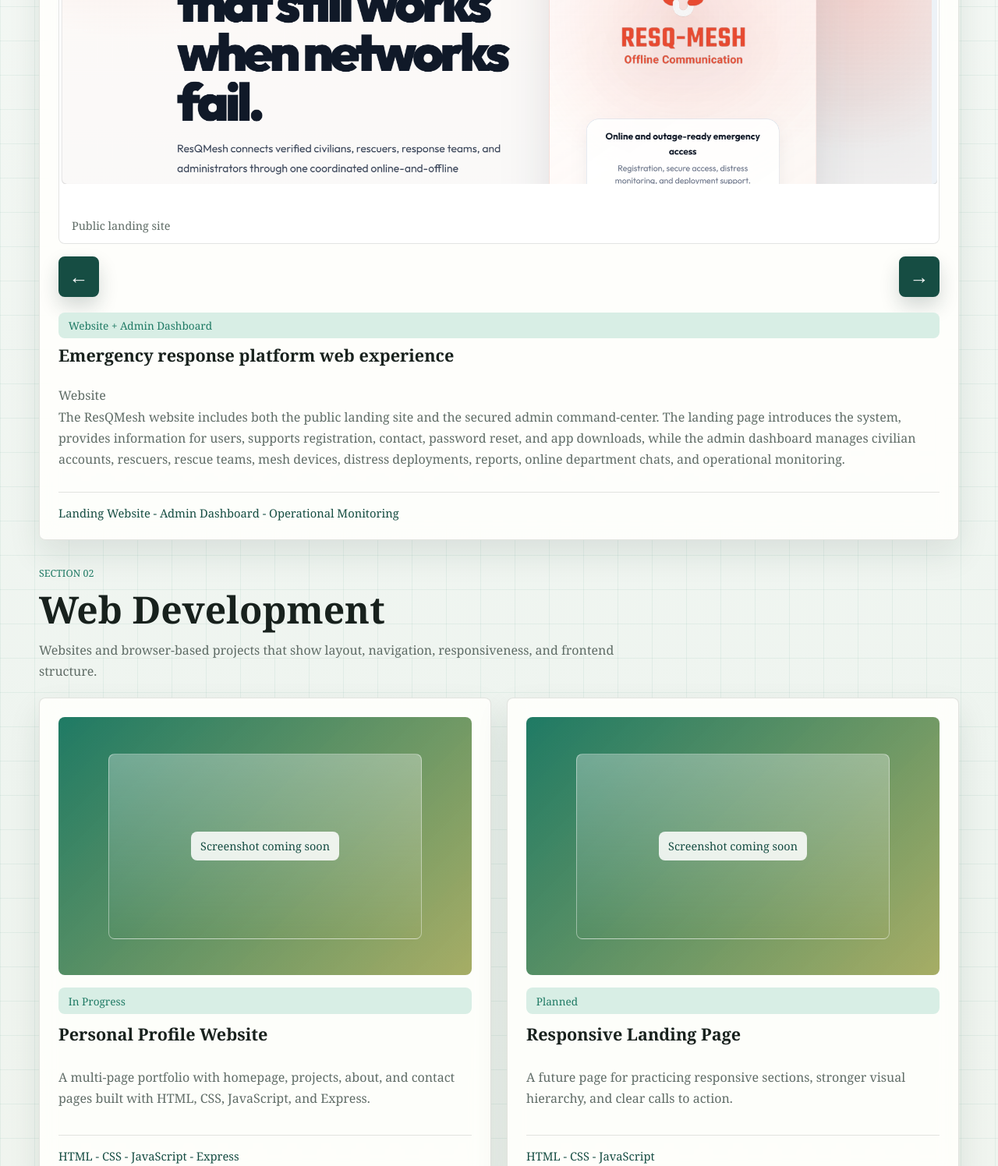
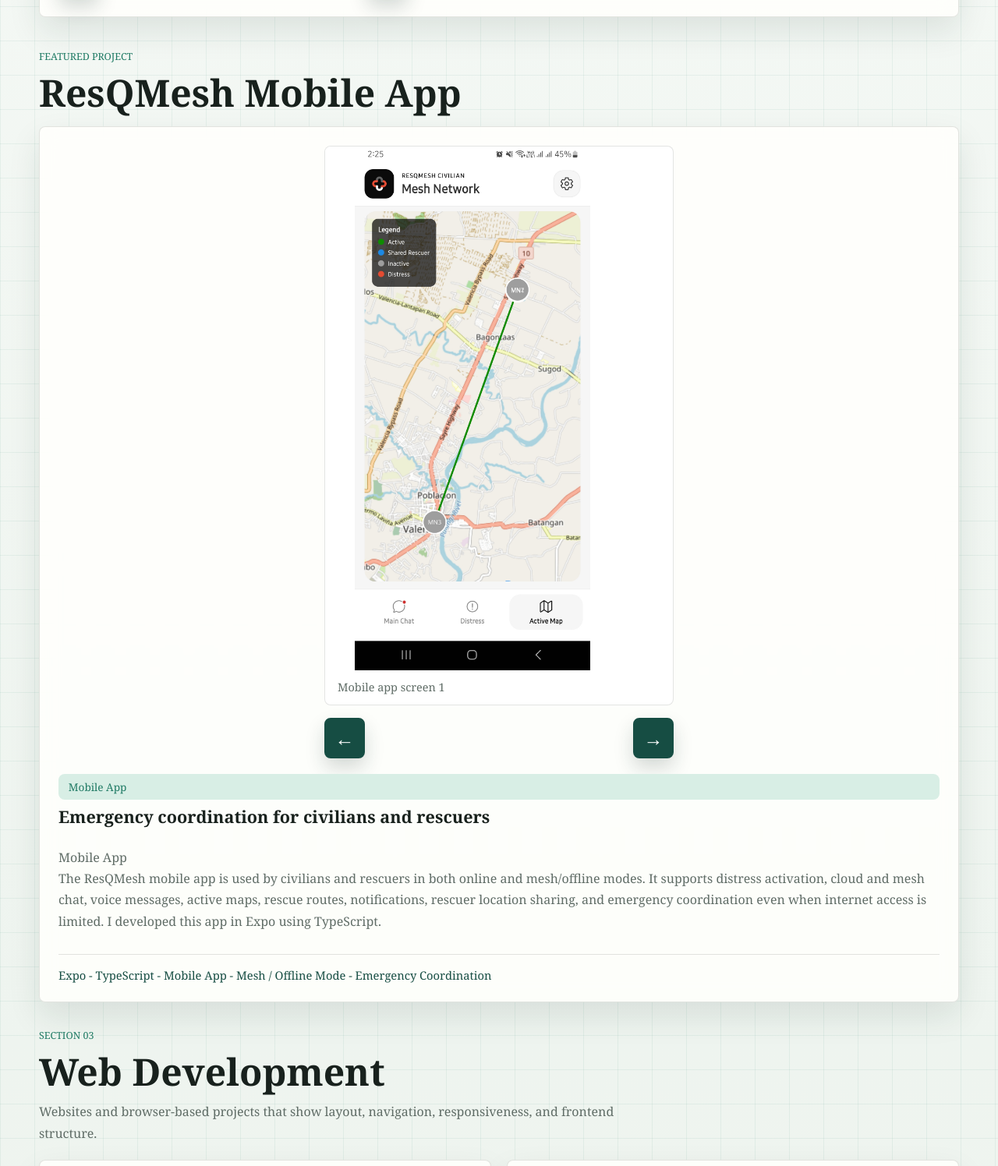
Before and after one commit to JamesCortejo/myprofilewebsite, a website: page public/projects.html in a window 1280 px wide. Shown: the part 1004-2500 px from the top of the page at 78% size. Drawn offline with Linux system fonts and the light colour scheme.

Commit message:
app project

```diff
--- a/public/app.js
+++ b/public/app.js
@@ -28,7 +28,8 @@
   const caption = switcher.querySelector("[data-switcher-caption]");
   const previousButton = switcher.querySelector("[data-switcher-prev]");
   const nextButton = switcher.querySelector("[data-switcher-next]");
-  const captions = ["Public landing site", "Admin command-center"];
+  const slides = track.querySelectorAll("img");
+  const captions = Array.from(slides).map((slide) => slide.dataset.caption || slide.alt);
   let activeIndex = 0;
 
   const updateSlide = () => {
--- a/public/projects.html
+++ b/public/projects.html
@@ -41,7 +41,7 @@
             <h2>ResQMesh Website</h2>
           </div>
 
-          <article class="project-card project-feature-card" data-reveal>
+          <article class="project-card project-feature-card mobile-feature-card" data-reveal>
             <div
               class="project-gallery"
               data-image-switcher
@@ -52,10 +52,12 @@
                     <img
                       src="/images/resqmesh%20website%20screenshots/resqmesh%20web%20homepage.PNG"
                       alt="ResQMesh public landing website homepage"
+                      data-caption="Public landing site"
                     />
                     <img
                       src="/images/resqmesh%20website%20screenshots/admin%20dashboard.PNG"
                       alt="ResQMesh secured admin command-center dashboard"
+                      data-caption="Admin command-center"
                     />
                   </div>
                 </div>
@@ -98,9 +100,85 @@
           </article>
         </section>
 
+        <section class="section project-section featured-project" data-reveal>
+          <div class="project-section-header">
+            <p class="eyebrow">Featured Project</p>
+            <h2>ResQMesh Mobile App</h2>
+          </div>
+
+          <article class="project-card project-feature-card" data-reveal>
+            <div class="project-gallery mobile-gallery" data-image-switcher>
+              <figure class="project-screenshot" aria-live="polite">
+                <div class="project-slide-viewport">
+                  <div class="project-slide-track" data-switcher-track>
+                    <img
+                      src="/images/resqmesh%20app%20screenshots/Screenshot_20260816_142526_ResQMesh.jpg"
+                      alt="ResQMesh mobile app screenshot 1"
+                      data-caption="Mobile app screen 1"
+                    />
+                    <img
+                      src="/images/resqmesh%20app%20screenshots/Screenshot_20260816_142532_ResQMesh.jpg"
+                      alt="ResQMesh mobile app screenshot 2"
+                      data-caption="Mobile app screen 2"
+                    />
+                    <img
+                      src="/images/resqmesh%20app%20screenshots/Screenshot_20260816_142539_ResQMesh.jpg"
+                      alt="ResQMesh mobile app screenshot 3"
+                      data-caption="Mobile app screen 3"
+                    />
+                    <img
+                      src="/images/resqmesh%20app%20screenshots/Screenshot_20260816_142548_ResQMesh.jpg"
+                      alt="ResQMesh mobile app screenshot 4"
+                      data-caption="Mobile app screen 4"
+                    />
+                    <img
+                      src="/images/resqmesh%20app%20screenshots/Screenshot_20260816_142610_ResQMesh.jpg"
+                      alt="ResQMesh mobile app screenshot 5"
+                      data-caption="Mobile app screen 5"
+                    />
+                  </div>
+                </div>
+                <figcaption data-switcher-caption>Mobile app screen 1</figcaption>
+              </figure>
+              <div class="project-gallery-controls" aria-label="Change ResQMesh mobile app screenshot">
+                <button
+                  class="gallery-arrow"
+                  type="button"
+                  data-switcher-prev
+                  aria-label="Show previous ResQMesh mobile app screenshot"
+                >
+                  &#8592;
+                </button>
+                <button
+                  class="gallery-arrow"
+                  type="button"
+                  data-switcher-next
+                  aria-label="Show next ResQMesh mobile app screenshot"
+                >
+                  &#8594;
+                </button>
+              </div>
+            </div>
+            <div class="project-feature-content">
+              <span class="tag">Mobile App</span>
+              <h3>Emergency coordination for civilians and rescuers</h3>
+              <p>
+                Mobile App<br />
+                The ResQMesh mobile app is used by civilians and rescuers in
+                both online and mesh/offline modes. It supports distress
+                activation, cloud and mesh chat, voice messages, active maps,
+                rescue routes, notifications, rescuer location sharing, and
+                emergency coordination even when internet access is limited. I
+                developed this app in Expo using TypeScript.
+              </p>
+              <div class="project-meta">Expo - TypeScript - Mobile App - Mesh / Offline Mode - Emergency Coordination</div>
+            </div>
+          </article>
+        </section>
+
         <section class="section project-section" data-reveal>
           <div class="project-section-header">
-            <p class="eyebrow">Section 02</p>
+            <p class="eyebrow">Section 03</p>
             <h2>Web Development</h2>
             <p>
               Websites and browser-based projects that show layout, navigation,
@@ -133,7 +211,7 @@
 
         <section class="section project-section" data-reveal>
           <div class="project-section-header">
-            <p class="eyebrow">Section 03</p>
+            <p class="eyebrow">Section 04</p>
             <h2>School Projects</h2>
             <p>
               Coursework and academic projects can live here, with enough
@@ -166,7 +244,7 @@
 
         <section class="section project-section" data-reveal>
           <div class="project-section-header">
-            <p class="eyebrow">Section 04</p>
+            <p class="eyebrow">Section 05</p>
             <h2>Practice and Experiments</h2>
             <p>
               Smaller builds, UI experiments, and learning exercises that show
@@ -199,7 +277,7 @@
       </main>
 
       <footer class="site-footer">
-        <span>ResQMesh uses real screenshots; other project placeholders can be replaced later.</span>
+        <span>ResQMesh projects use real screenshots; other project placeholders can be replaced later.</span>
         <div class="footer-links">
           <a href="/">Home</a>
           <a href="/about">About</a>
--- a/public/styles.css
+++ b/public/styles.css
@@ -309,6 +309,12 @@
   gap: 1.25rem;
 }
 
+.mobile-feature-card {
+  display: grid;
+  grid-template-columns: minmax(16rem, 28rem) minmax(0, 1fr);
+  align-items: center;
+}
+
 .project-gallery {
   display: grid;
   gap: 1rem;
@@ -343,6 +349,17 @@
   object-fit: contain;
   object-position: top center;
   background: #ffffff;
+}
+
+.mobile-gallery {
+  width: min(100%, 28rem);
+  max-width: 28rem;
+  margin: 0 auto;
+}
+
+.mobile-gallery .project-slide-viewport {
+  aspect-ratio: 9 / 16;
+  max-height: 42rem;
 }
 
 .project-screenshot figcaption {
@@ -528,6 +545,10 @@
 }
 
 @media (max-width: 900px) {
+  .mobile-feature-card {
+    grid-template-columns: 1fr;
+  }
+
   .section-heading,
   .site-footer {
     align-items: flex-start;
@@ -624,6 +645,15 @@
     max-height: none;
   }
 
+  .mobile-gallery {
+    width: min(100%, 22rem);
+    margin: 0 auto;
+  }
+
+  .mobile-gallery .project-slide-viewport {
+    aspect-ratio: 9 / 16;
+  }
+
   .project-gallery-controls {
     justify-content: space-between;
   }
```
Also changed, not shown: public/images/resqmesh app screenshots/Screenshot_20260816_142526_ResQMesh.jpg (added), public/images/resqmesh app screenshots/Screenshot_20260816_142532_ResQMesh.jpg (added), public/images/resqmesh app screenshots/Screenshot_20260816_142539_ResQMesh.jpg (added), public/images/resqmesh app screenshots/Screenshot_20260816_142548_ResQMesh.jpg (added), public/images/resqmesh app screenshots/Screenshot_20260816_142610_ResQMesh.jpg (added).
